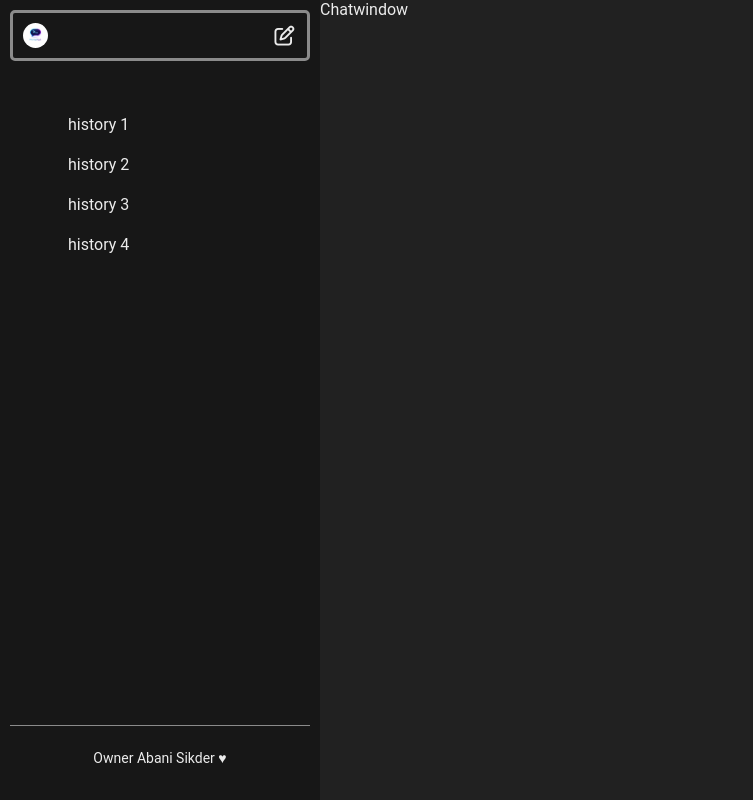
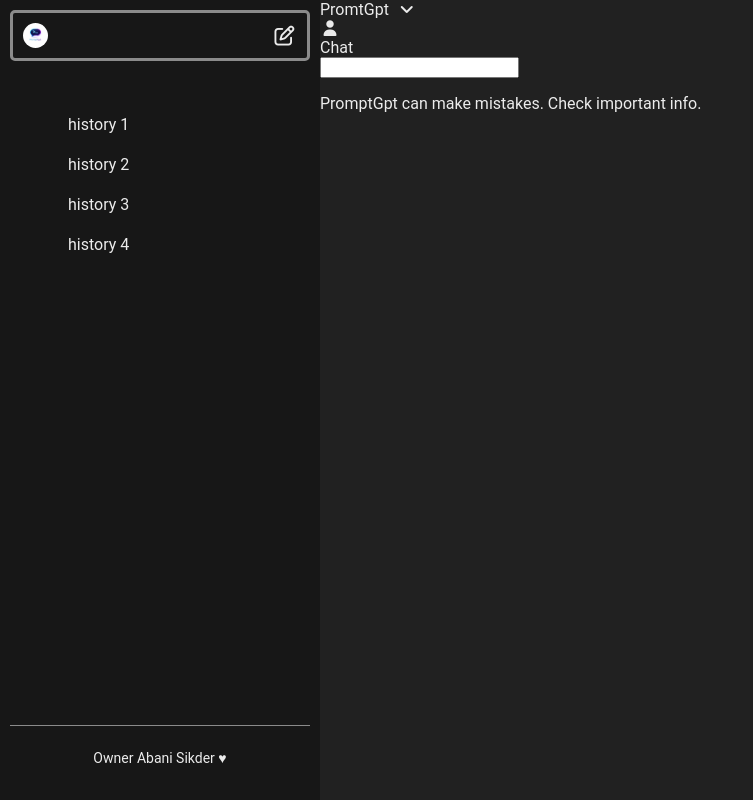
Before and after one commit to Abanisikder/PromptGpt, a React (Vite) app in the folder Frontend/: page / in a window 1280 px wide. Shown: the whole page, without its empty margins (0-753 px from the left). Built offline with nearby package versions, Linux system fonts and the light colour scheme.

Commit message:
creating chatwindow component

```diff
--- a/Frontend/src/Chatwindow.jsx
+++ b/Frontend/src/Chatwindow.jsx
@@ -1,10 +1,29 @@
-import React from 'react'
-import "./Chatwindow.css"
+import React from "react";
+import "./Chatwindow.css";
+import Chat from "./Chat.jsx"
 
 function Chatwindow() {
   return (
-    <div>Chatwindow</div>
-  )
+    <div className="chatwindow">
+      <div className="navbar">
+        <span>
+          PromtGpt &nbsp;<i className="fa-solid fa-angle-down"></i>
+        </span>
+        <div className="user">
+          <span>
+            <i className="fa-solid fa-user"></i>
+          </span>
+        </div>
+      </div>
+      <Chat/>
+      <div className="inputdiv">
+        <input></input>
+        <div className="info">
+          <p>PromptGpt can make mistakes. Check important info.</p>
+        </div>
+      </div>
+    </div>
+  );
 }
 
-export default Chatwindow
+export default Chatwindow;
```
